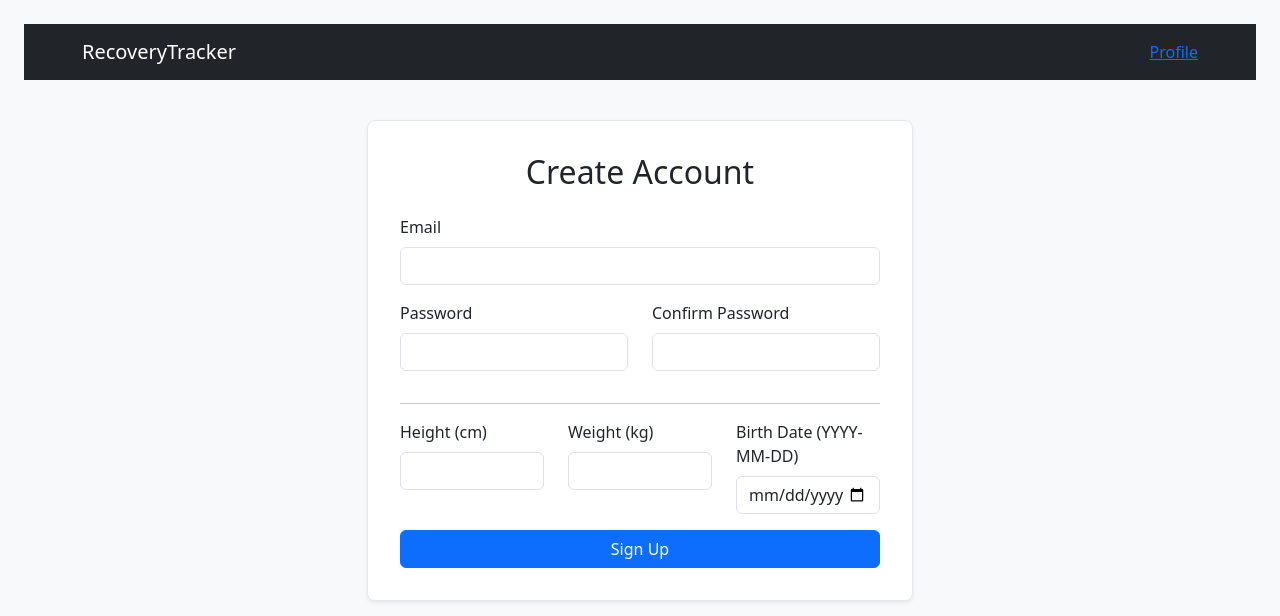
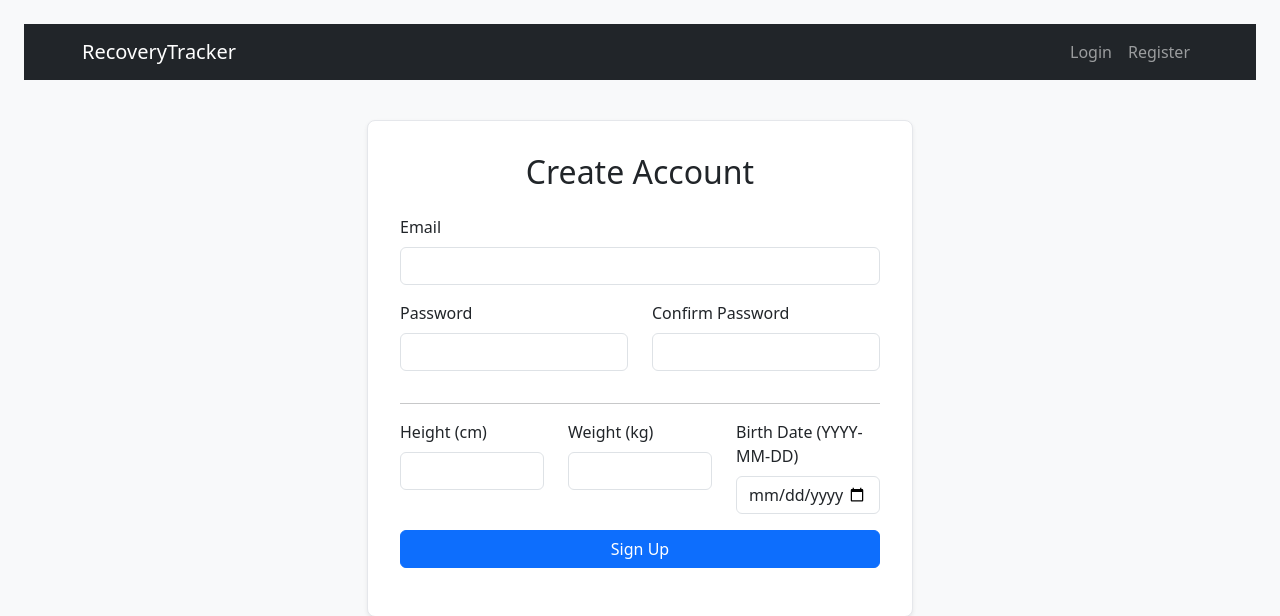
Before and after one commit to Coding-8122/GroupProject25-26, a Flask app: page /auth/register in a window 1280 px wide. Shown: the top 616 px of the page. Run offline with Flask 3, Linux system fonts and the light colour scheme.

Commit message:
fix: hide profile and dashboard links for unauthenticated users

```diff
--- a/app/templates/base.html
+++ b/app/templates/base.html
@@ -1,4 +1,3 @@
-<!DOCTYPE html>
 <html lang="en">
 <head>
     <meta charset="UTF-8">
@@ -11,7 +10,17 @@
     <nav class="navbar navbar-expand-lg navbar-dark bg-dark mb-4">
         <div class="container">
             <a class="navbar-brand" href="{{ url_for('main.dashboard') }}">RecoveryTracker</a>
-            <a href="{{ url_for('user.profile') }}">Profile</a>
+
+            <div class="navbar-nav ms-auto">
+                {% if current_user.is_authenticated %}
+                    <a class="nav-link" href="{{ url_for('main.dashboard') }}">Dashboard</a>
+                    <a class="nav-link" href="{{ url_for('user.profile') }}">Profile</a>
+                    <a class="nav-link" href="{{ url_for('auth.logout') }}">Logout</a>
+                {% else %}
+                    <a class="nav-link" href="{{ url_for('auth.login') }}">Login</a>
+                    <a class="nav-link" href="{{ url_for('auth.register') }}">Register</a>
+                {% endif %}
+            </div>
         </div>
     </nav>
     <div class="container">
```
